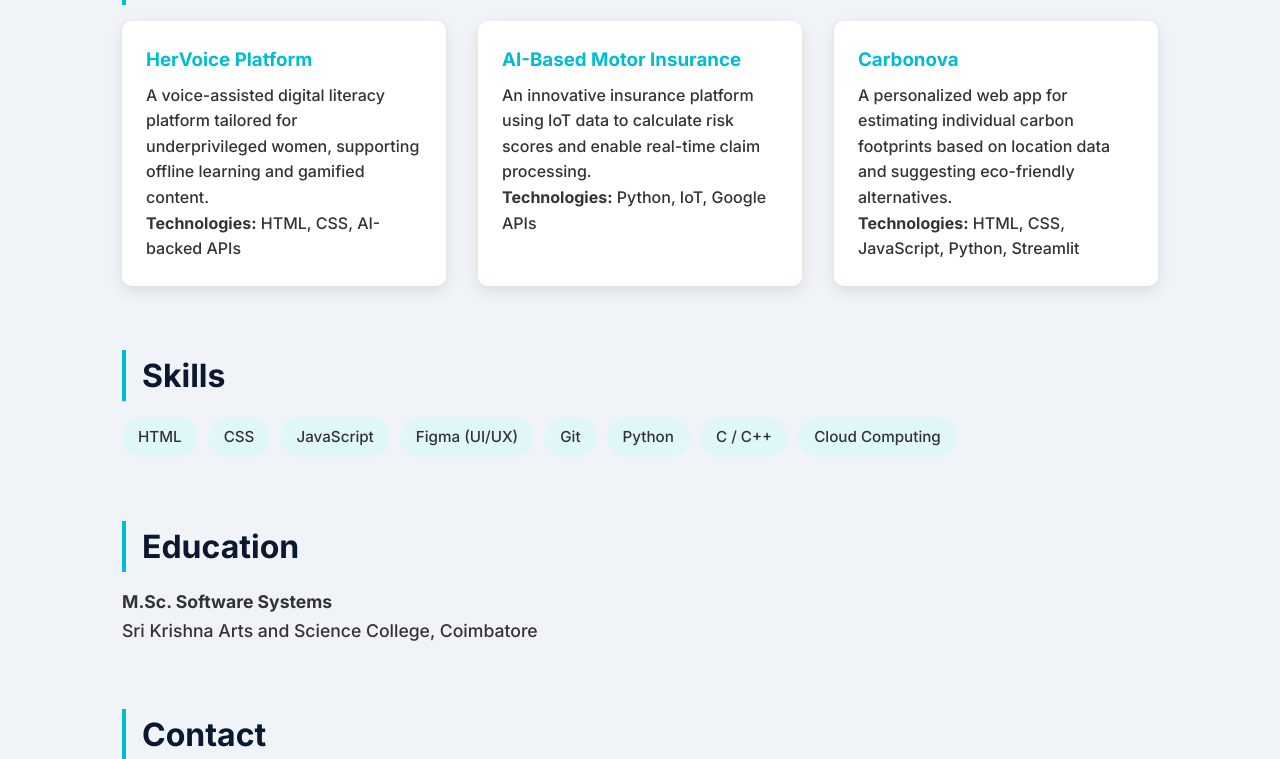
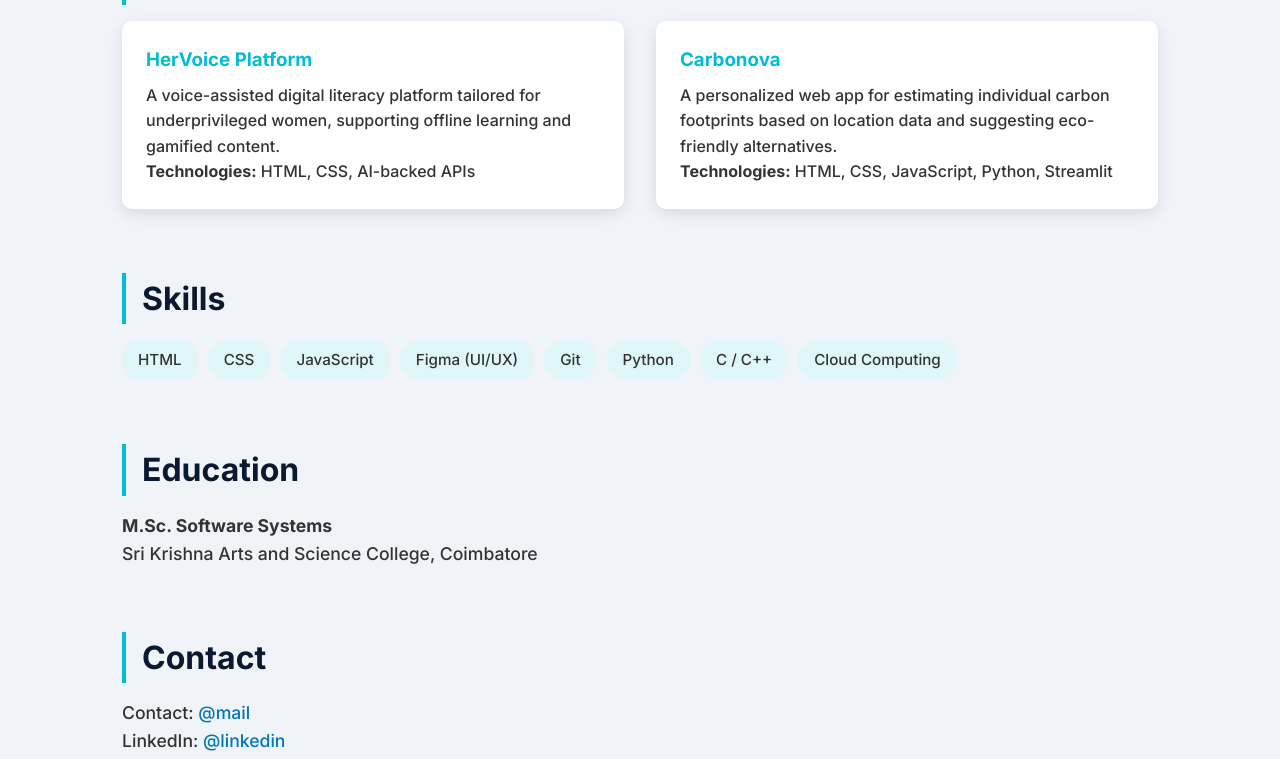
Before and after one commit to Nakulan12/Portfolio, a plain HTML site: page index.html in a window 1280 px wide. Shown: the part 577-1336 px from the top of the page. Drawn offline with Linux system fonts and the light colour scheme.

Commit message:
Add files via upload

```diff
--- a/index.html
+++ b/index.html
@@ -8,33 +8,28 @@
   <link rel="stylesheet" href="style.css" />
 </head>
 <body>
-  <header>
+  <header class="fade-down">
     <h1>Nakulan R</h1>
     <p>UI/UX Designer | Frontend Developer | M.Sc. Software Systems</p>
   </header>
-
   <main>
-    <section class="about">
+    <section class="about fade-in">
       <h2>About Me</h2>
       <p>As an emerging software developer with a strong foundation in computer science principles, I bring a unique blend of theoretical knowledge and practical application skills. My academic journey in Software Systems has equipped me with the ability to design and implement sophisticated software solutions while maintaining a focus on user experience.
 
       I excel in collaborative environments where innovation and creative problem-solving are valued. My goal is to leverage my growing expertise in full-stack development, UI/UX design, and cloud technologies to contribute meaningfully to projects that drive positive change.</p>
     </section>
 
-    <section class="projects">
+    <section class="projects fade-in">
         <h2>Projects</h2>
         <div class="projects-grid">
-        <div class="project-card">
+          <div class="project-card slide-up">
             <h3>HerVoice Platform</h3>
             <p>A voice-assisted digital literacy platform tailored for underprivileged women, supporting offline learning and gamified content.</p>
             <p><strong>Technologies:</strong> HTML, CSS, AI-backed APIs</p>
           </div>
-        <div class="project-card">
-          <h3>AI-Based Motor Insurance</h3>
-          <p>An innovative insurance platform using IoT data to calculate risk scores and enable real-time claim processing.</p>
-          <p><strong>Technologies:</strong> Python, IoT, Google APIs</p>
-        </div>
-        <div class="project-card">
+
+          <div class="project-card slide-up delay-1">
             <h3>Carbonova</h3>
             <p>A personalized web app for estimating individual carbon footprints based on location data and suggesting eco-friendly alternatives.</p>
             <p><strong>Technologies:</strong> HTML, CSS, JavaScript, Python, Streamlit</p>
@@ -42,7 +37,7 @@
         </div>
       </section>
 
-    <section class="skills">
+      <section class="skills fade-in">
         <h2>Skills</h2>
         <ul>
           <li>HTML</li>
@@ -56,12 +51,12 @@
         </ul>
       </section>
 
-    <section class="education">
+      <section class="education fade-in">
         <h2>Education</h2>
         <p><strong>M.Sc. Software Systems</strong><br>Sri Krishna Arts and Science College, Coimbatore</p>
       </section>
 
-    <section class="contact">
+      <section class="contact fade-in">
         <h2>Contact</h2>
         <p>Contact: <a href="mailto:nakulanr307@gmail.com">@mail</a></p>
         <p>LinkedIn: <a href="https://www.linkedin.com/in/nakulan-r-92ab31339">@linkedin</a></p>
```
Lines whose indentation alone changed are shown as unchanged.
